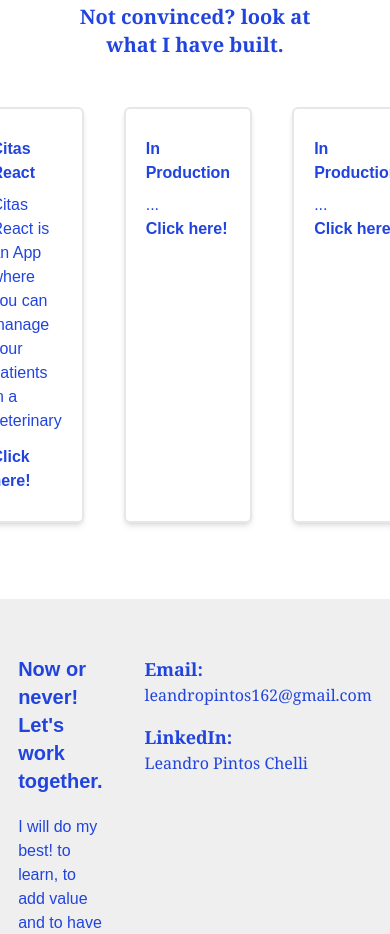
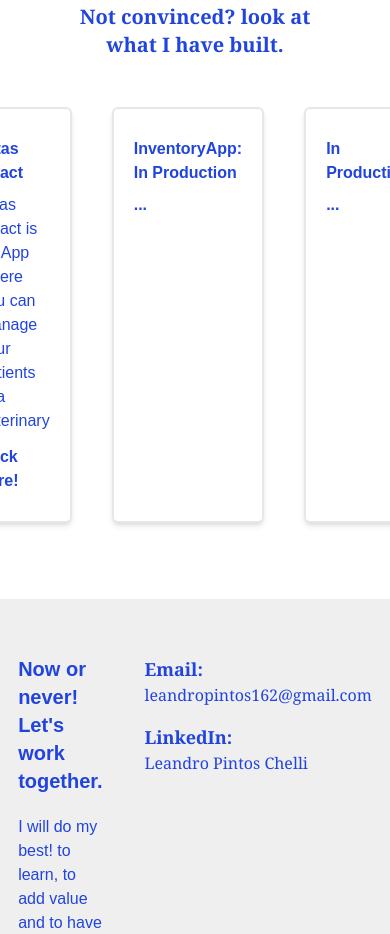
Before and after one commit to LeandroPintosChelli/Portfolio, a React (Vite) app: page / in a window 390 px wide. Shown: the part 960-1894 px from the top of the page. Built offline with nearby package versions, Linux system fonts and the light colour scheme.

Commit message:
Fix responsive style

```diff
--- a/src/components/SectionThird.jsx
+++ b/src/components/SectionThird.jsx
@@ -3,30 +3,36 @@ const SectionThird = () => {
     <div className="flex justify-center px-5 py-7 bg-white">
       <div className="w-full px-5 py-7">
         <div className="px-5 py-7">
-          <h1 className="font-serif text-xl text-center font-semibold">Not convinced? look at what I have built.</h1>
+          <h1 className="font-serif text-xl text-center font-semibold">
+            Not convinced? look at what I have built.
+          </h1>
         </div>
-        <div className="flex justify-center">
-          <div className="w-360px m-5 w-60 bg-white border-solid border-2 rounded-md shadow-md px-5 py-7">
+        <div className="flex justify-center w-full">
+          <div className="m-5 w-60 bg-white border-solid border-2 rounded-md shadow-md px-5 py-7">
             <h3 className="mb-2 font-bold">Citas React</h3>
             <p className="mb-3">
-              Citas React is an App where you can manage your patients in a veterinary
+              Citas React is an App where you can manage your patients in a
+              veterinary
             </p>
-            <a className="gold" href="https://jovial-lollipop-c8219a.netlify.app">
+            <a
+              className="gold"
+              href="https://jovial-lollipop-c8219a.netlify.app"
+            >
               Click here!
             </a>
           </div>
-          <div className="w-360px w-60 m-5 bg-white border-solid border-2 rounded-md shadow-md px-5 py-7">
-            <h3 className="mb-2 font-bold">In Production</h3>
-            <p>...</p>
+          <div className=" w-60 m-5 bg-white border-solid border-2 rounded-md shadow-md px-5 py-7">
+            <h3 className="mb-2 font-bold">InventoryApp: In Production</h3>
+            <p className="mb-2 font-bold">...</p>
             <a className="gold" href="#">
-              Click here!
+              {/* Click here! */}
             </a>
           </div>
-          <div className="w-360px w-60 m-5 bg-white border-solid border-2 rounded-md shadow-md px-5 py-7">
+          <div className=" w-60 m-5 bg-white border-solid border-2 rounded-md shadow-md px-5 py-7">
             <h3 className="mb-2 font-bold">In Production</h3>
-            <p>...</p>
+            <p className="mb-2 font-bold">...</p>
             <a className="gold" href="#">
-              Click here!
+              {/* Click here! */}
             </a>
           </div>
         </div>
```
